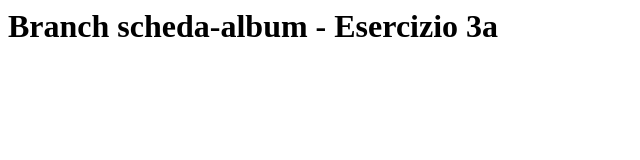
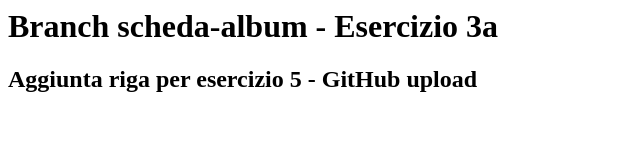
Before and after one commit to TommyTrevi/pw2018m, a plain HTML site: page scheda-album.html in a window 1280 px wide. Shown: the whole page, without its empty margins (0-640 px from the left). Drawn offline with Linux system fonts and the light colour scheme.

Commit message:
Inserimento riga per esercizio 5b

```diff
--- a/scheda-album.html
+++ b/scheda-album.html
@@ -1,5 +1,6 @@
 <html>
 <body>
 <h1>Branch scheda-album - Esercizio 3a</h1>
+<h2>Aggiunta riga per esercizio 5 - GitHub upload</h2>
 </body>
 </html>
```
